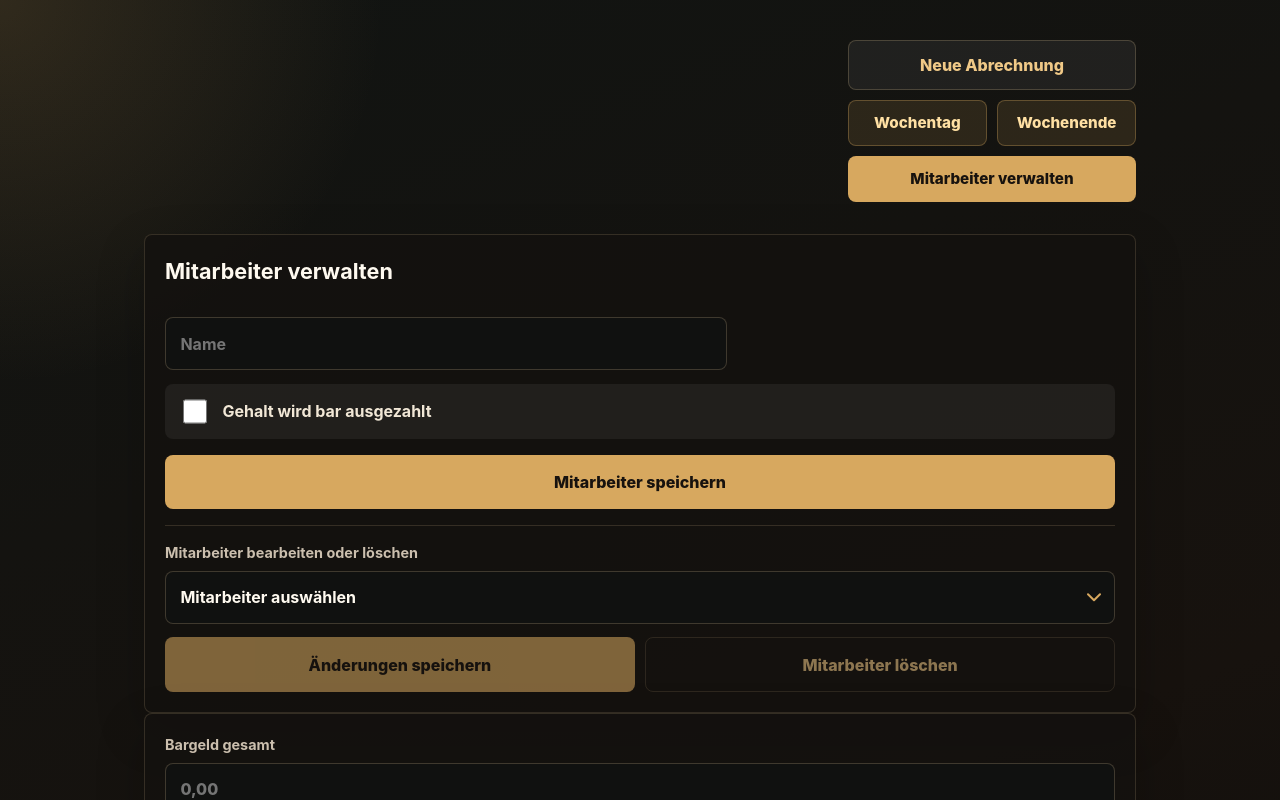
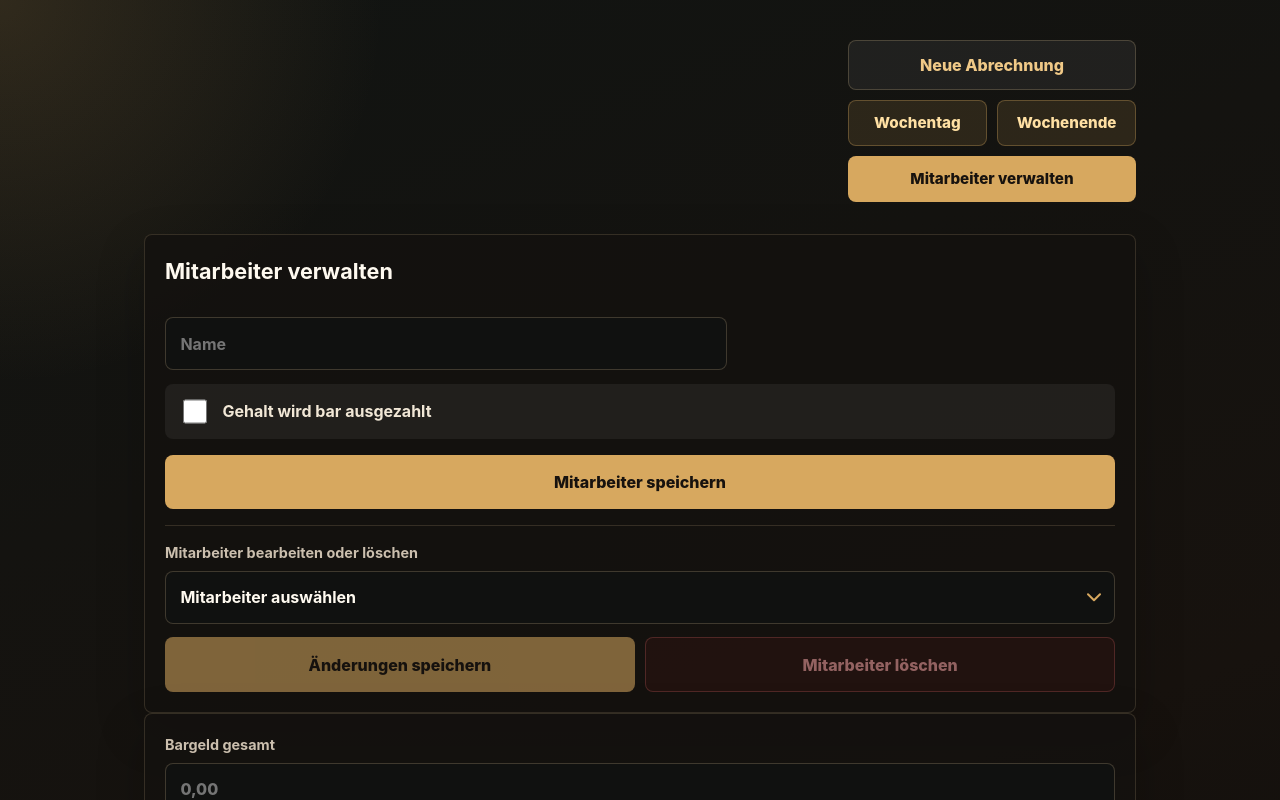
Before and after one commit to fabi-psk/Abrechnung, a React (Vite) app in the folder frontend/: page / in a window 1280 px wide. Both pictures are taken after a click on the button "Mitarbeiter verwalten". Shown: the top 800 px of the page. Built offline with nearby package versions, Linux system fonts and the light colour scheme.

Commit message:
Fix danger button styling

```diff
--- a/frontend/src/styles.css
+++ b/frontend/src/styles.css
@@ -344,6 +344,12 @@ input.invalid,
   color: #f0c987;
   font-weight: 800;
   padding: 0.55rem 0.75rem;
+}
+
+.text-button.danger-button {
+  border-color: rgba(248, 113, 113, 0.42);
+  background: rgba(127, 29, 29, 0.22);
+  color: #fca5a5;
 }
 
 .icon-toggle {
```
